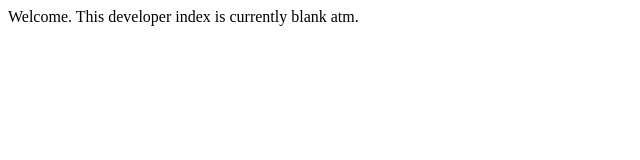
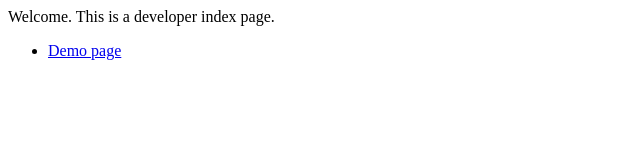
Before and after one commit to Glidias/inkhaxe, a plain HTML site: page bin/index.html in a window 1280 px wide. Shown: the whole page, without its empty margins (0-640 px from the left). Drawn offline with Linux system fonts and the light colour scheme.

Commit message:
commited final bin for ghpages

```diff
--- a/bin/index.html
+++ b/bin/index.html
@@ -7,6 +7,9 @@
 </head>
 <body>
 	<script src="InkleHaxe.js"></script>
-	Welcome. This developer index is currently blank atm.
+	Welcome. This is a developer index page.
+	<ul>
+		<li><a href="index-demo.html">Demo page</a></li>
+	</ul>
 </body>
 </html>
```
Also changed, not shown: bin/index-demo.html (+3 -1 lines).
